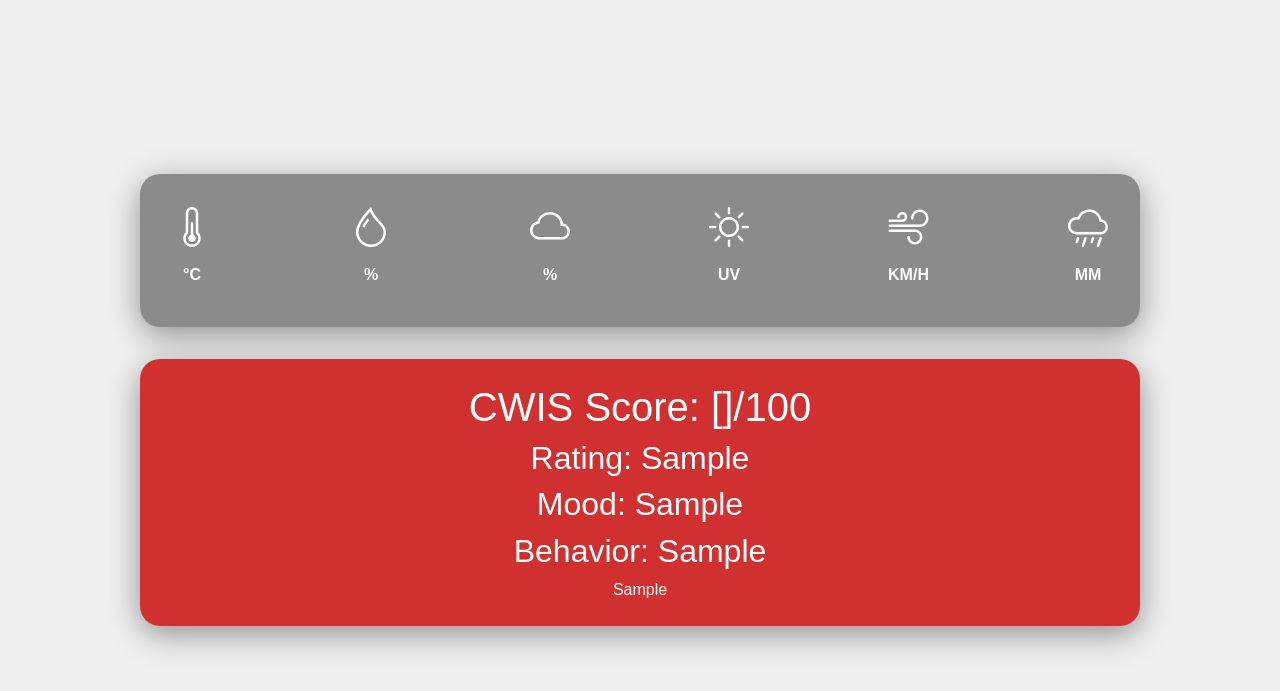
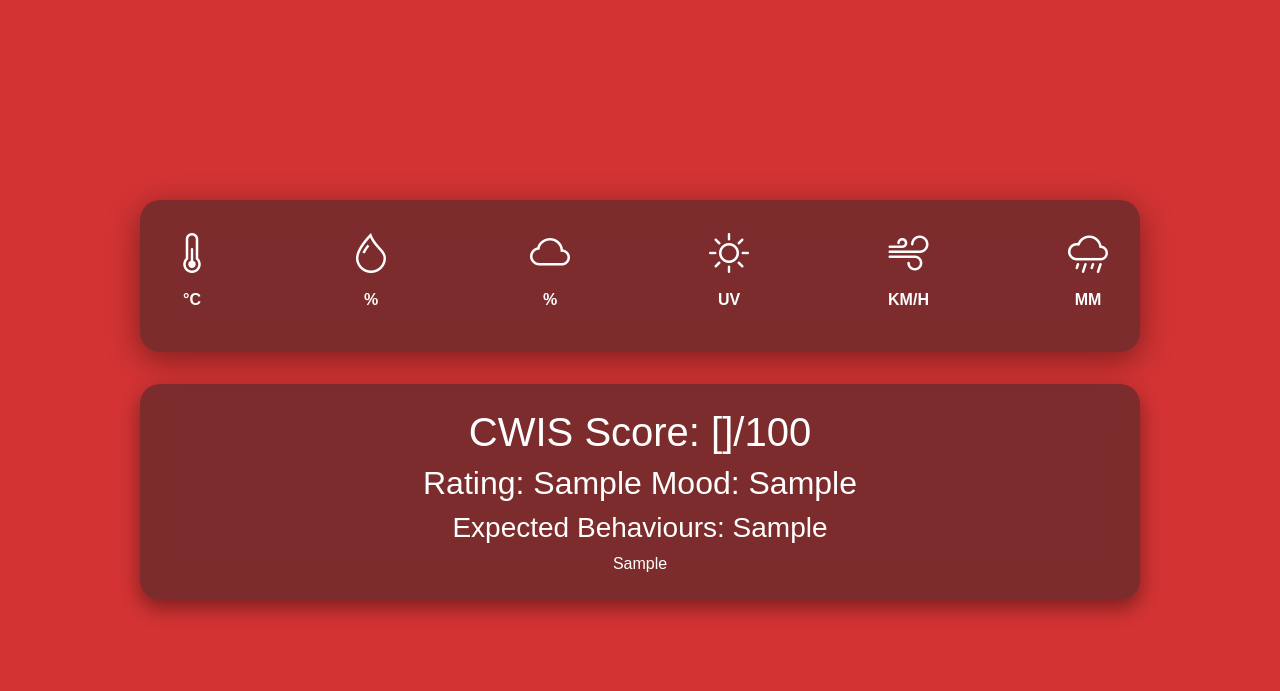
Before and after one commit to lachietech/Personal-Website, a Flask app: template templates/meandersuiteprerelease/suitefiles/index.html in a window 1280 px wide. Shown: the top 691 px of the page. Run offline with Flask 3, Linux system fonts and the light colour scheme; the template is opened without the code that fills it: most values are stand-ins (such as "Sample title", 1, 10 or a date in 2020); some libraries are stand-ins or nearby versions.

Commit message:
Update MS1 + restyle

```diff
--- a/templates/meandersuiteprerelease/suitefiles/index.html
+++ b/templates/meandersuiteprerelease/suitefiles/index.html
@@ -28,7 +28,6 @@
                 display: flex;
                 justify-content: space-between;
                 align-items: center;
-                flex-wrap: nowrap;
                 overflow-x: auto;
                 gap: 2rem;
                 margin-bottom: 2rem;
@@ -68,10 +67,10 @@
                 font-weight: 600;
             }
             .color {
-                background: rgba(255, 255, 255, 0.08);
+                background: rgba(39, 39, 39, 0.5);
                 backdrop-filter: blur(15px);
                 border-radius: 20px;
-                box-shadow: 0 8px 32px rgba(0, 0, 0, 0.4);
+                box-shadow: 0 8px 20px rgba(0, 0, 0, 0.4);
                 padding: 1rem 2rem;
                 text-align: center;
                 max-width: 1000px;
@@ -110,9 +109,8 @@
             </div>
             <div class="color" id="color">
                 <h1 id="severity">CWIS Score: {{val7}}/100</h1>
-                <h2>Rating: {{val8}}</h2>
-                <h2>Mood: {{val9}}</h2>
-                <h2>Behavior: {{val10}}</h2>
+                <h2>Rating: {{val8}}    Mood: {{val9}}</h2>
+                <h3>Expected Behaviours: {{val10}}</h3>
                 <p>{{val11}}</p>
             </div>
         </div>
@@ -143,7 +141,7 @@
             document.getElementById('UV').innerText = `${weatherData.UV} UV`;
             document.getElementById('windSpeed').innerText = `${weatherData.windSpeed} KM/H`;
             document.getElementById('rain').innerText = `${weatherData.rain} MM`;
-            document.querySelector('.color').style.backgroundColor = getcolor();
+            document.querySelector('body').style.backgroundColor = getcolor();
         </script>
         <script src="https://cdn.jsdelivr.net/npm/bootstrap@5.0.2/dist/js/bootstrap.bundle.min.js"></script>
     </body>
```
